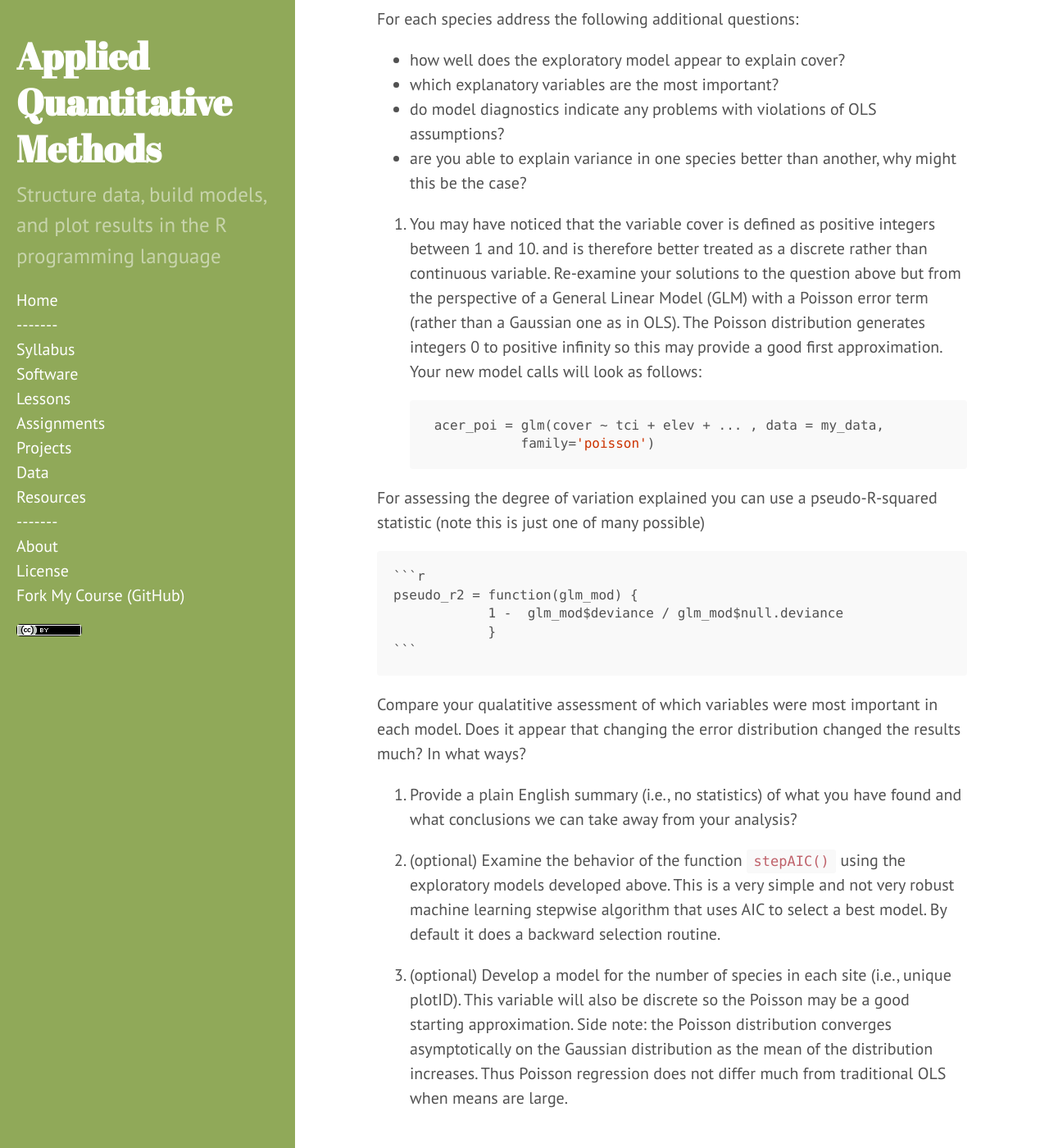
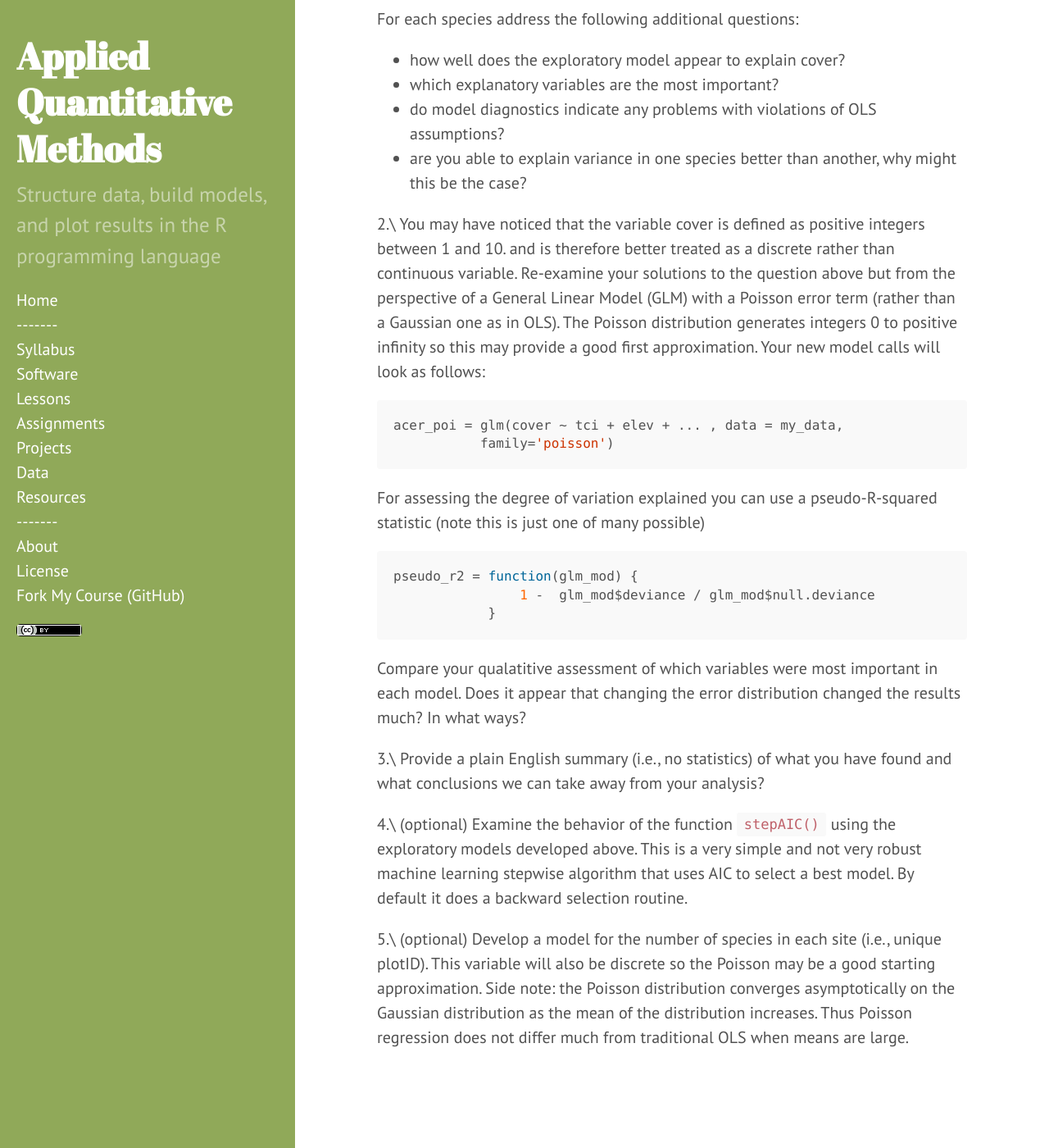
Before and after one commit to dmcglinn/quant_methods, a Jekyll site: the page built from assignments/univariate_models.md, in a window 1280 px wide and 1400 px high, scrolled down 787 px. Shown: the whole window at 82% size. Built offline with Jekyll 4.4.1, drawn with Linux system fonts in a browser that asks for light colours; our own code applies the rules of GitHub Pages for plain Markdown files.

Commit message:
last bit of formatting on assignment

````diff
--- a/assignments/univariate_models.md
+++ b/assignments/univariate_models.md
@@ -39,7 +39,7 @@ For each species address the following additional questions:
 * are you able to explain variance in one species better than another,
   why might this be the case?
 
-2. You may have noticed that the variable cover is defined as
+2.\ You may have noticed that the variable cover is defined as
 positive integers between 1 and 10. and is therefore better treated
 as a discrete rather than continuous variable.
 Re-examine your solutions to the question above but from the
@@ -48,32 +48,32 @@ perspective of a General Linear Model (GLM) with a Poisson error term
 The Poisson distribution generates integers 0 to positive infinity so this may provide a good first approximation.
 Your new model calls will look as follows:
 
-    ```r
-    acer_poi = glm(cover ~ tci + elev + ... , data = my_data,
-               family='poisson')
-    ```
+```r
+acer_poi = glm(cover ~ tci + elev + ... , data = my_data,
+           family='poisson')
+```
 
 For assessing the degree of variation explained you can use a
 pseudo-R-squared statistic (note this is just one of many possible)
 
-    ```r
-    pseudo_r2 = function(glm_mod) {
+```r
+pseudo_r2 = function(glm_mod) {
                 1 -  glm_mod$deviance / glm_mod$null.deviance
-                }
-    ```
+            }
+```
 
 Compare your qualatitive assessment of which variables were most important in each model.
 Does it appear that changing the error distribution changed the results much? In what ways?
 
-3. Provide a plain English summary (i.e., no statistics) of what you have
+3.\ Provide a plain English summary (i.e., no statistics) of what you have
 found and what conclusions we can take away from your analysis?
 
-4. (optional) Examine the behavior of the function `stepAIC()` using the
+4.\ (optional) Examine the behavior of the function `stepAIC()` using the
 exploratory models developed above. This is a very simple and not very
 robust machine learning stepwise algorithm that uses AIC to select a
 best model. By default it does a backward selection routine.
 
-5. (optional) Develop a model for the number of species in each site
+5.\ (optional) Develop a model for the number of species in each site
 (i.e., unique plotID). This variable will also be discrete so the Poisson
 may be a good starting approximation. Side note: the Poisson
 distribution converges asymptotically on the Gaussian distribution as the
````
